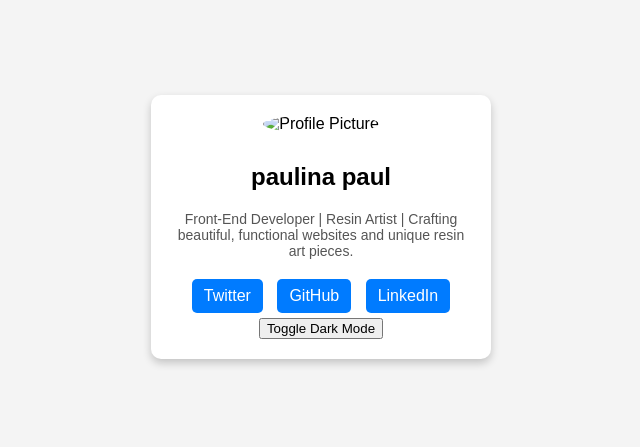
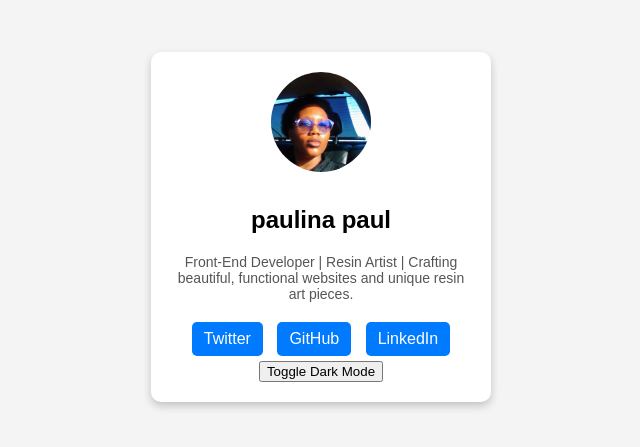
Before and after one commit to Lina2002-diamon/HNG-0, a plain HTML site: page index.html in a window 1280 px wide. Shown: the part 181-628 px from the top of the page, without its empty margins (319-959 px from the left). Drawn offline with Linux system fonts and the light colour scheme.

Commit message:
Update index.html

```diff
--- a/index.html
+++ b/index.html
@@ -84,7 +84,7 @@
 </head>
 <body>
     <div class="profile-card">
-        <img src="gallary/pictures/profile.jpg" alt="Profile Picture" class="profile-img">
+        <img src="picture.jpg" alt="Profile Picture" class="profile-img">
         <h2 class="name">paulina paul</h2>
         <p class="bio">Front-End Developer | Resin Artist | Crafting beautiful, functional websites and unique resin art pieces.</p>
         <div class="social-links">
```
